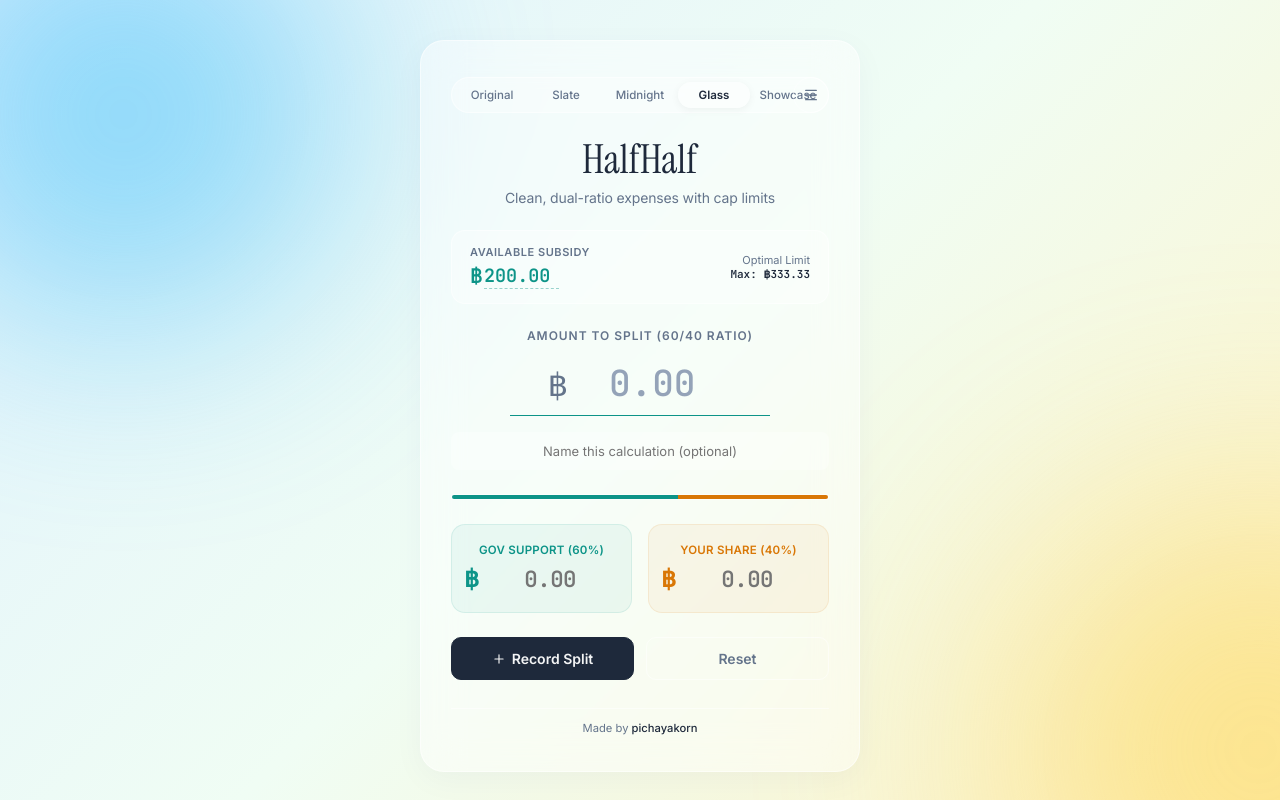
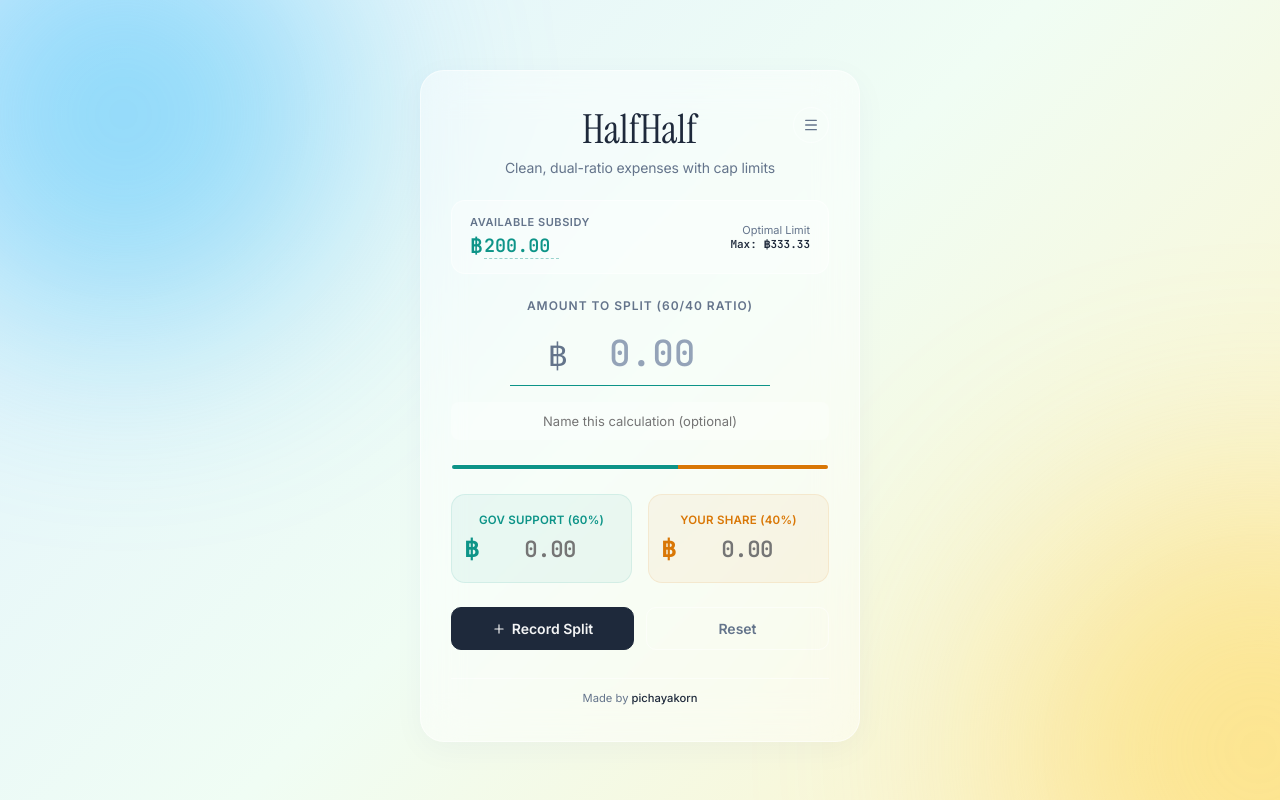
Before and after one commit to pichayakorn/halfhalf, a plain HTML site: page variant-glass.html in a window 1280 px wide. Drawn offline with nearby package versions, Linux system fonts and the light colour scheme.

Commit message:
style: remove quick switcher tabs from individual pages

```diff
--- a/variant-glass.html
+++ b/variant-glass.html
@@ -86,39 +86,6 @@
       overflow: hidden;
     }
 
-    /* Variant Switcher styling */
-    .variant-switcher {
-      display: flex;
-      background: var(--input-bg);
-      border: 1px solid var(--card-border);
-      border-radius: 9999px;
-      padding: 4px;
-      gap: 2px;
-      margin-bottom: 24px;
-    }
-
-    .switcher-tab {
-      flex: 1;
-      text-align: center;
-      text-decoration: none;
-      font-size: 0.72rem;
-      font-weight: 500;
-      padding: 6px 4px;
-      border-radius: 9999px;
-      color: var(--text-muted);
-      transition: all 0.2s ease;
-    }
-
-    .switcher-tab:hover {
-      color: var(--text-main);
-    }
-
-    .switcher-tab.active {
-      background: var(--card-bg);
-      color: var(--text-main);
-      box-shadow: 0 2px 8px rgba(0,0,0,0.05);
-      font-weight: 600;
-    }
 
     .header {
       text-align: center;
@@ -701,14 +668,7 @@
       <i data-lucide="menu" style="width: 16px; height: 16px;"></i>
     </button>
 
-    <!-- Design Variant Switcher -->
-    <div class="variant-switcher">
-      <a href="index.html" class="switcher-tab">Original</a>
-      <a href="variant-slate.html" class="switcher-tab">Slate</a>
-      <a href="variant-midnight.html" class="switcher-tab">Midnight</a>
-      <a href="variant-glass.html" class="switcher-tab active">Glass</a>
-      <a href="showcase.html" class="switcher-tab">Showcase</a>
-    </div>
+
 
     <div class="header">
       <h1>HalfHalf</h1>
```
Also changed, not shown: index.html (+1 -40 lines), variant-midnight.html (+1 -41 lines), variant-slate.html (+1 -41 lines).
